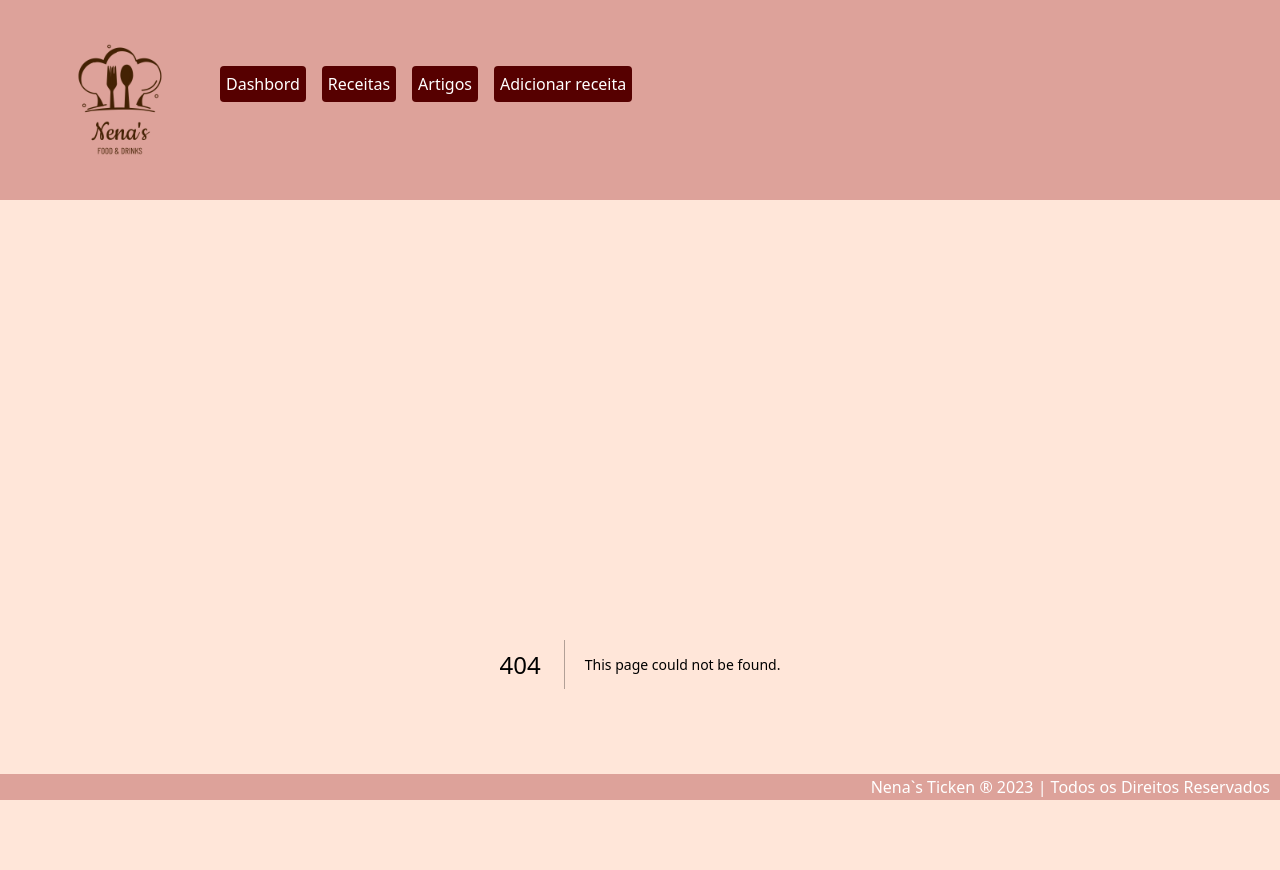
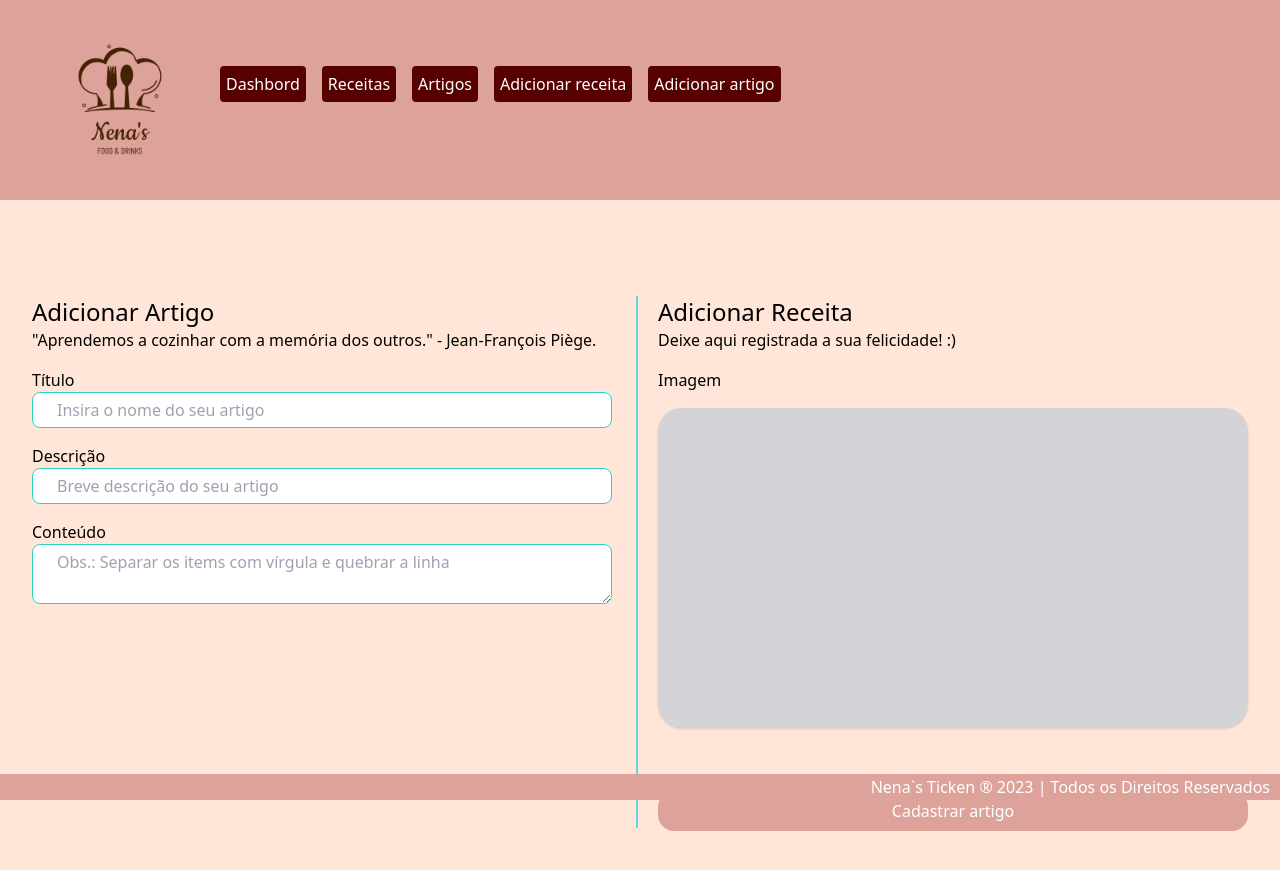
Before and after one commit to SinaraMoura/nenaskitchen, a Next.js app: page /create-article in a window 1280 px wide. Before the commit this address had no page. Shown: the top 870 px of the page. Built offline with nearby package versions, Linux system fonts and the light colour scheme.

Commit message:
implementando página de adicionar artigos

```diff
--- /dev/null
+++ b/src/app/(pages)/create-article/page.tsx
@@ -0,0 +1,114 @@
+'use client';
+import { Input } from "@/app/components/Form/Input";
+import { InputFile } from "@/app/components/Form/InputFile";
+import { useForm } from 'react-hook-form';
+import { categories } from '../../../../public/items.json'
+import { Button } from "@/app/components/Form/Button";
+import { toast } from 'react-toastify';
+import FormData from 'form-data';
+import { api } from '@/app/utils/api';
+
+export default function CreateArticles() {
+    interface IFormProps {
+        title: string;
+        description: string;
+        text: string;
+        date: string;
+        image: File;
+    }
+    const {
+        register,
+        handleSubmit,
+        setValue
+    } = useForm<IFormProps>();
+
+    const onSubmit = async (data: IFormProps) => {
+        console.log("🚀 ~ file: page.tsx:24 ~ onSubmit ~ data:", data)
+        try {
+            const formattedDate = new Date();
+            const formData = new FormData();
+
+            const formattedText = data.text.split('\n')
+
+            formData.append('title', data.title);
+            formData.append('description', data.description);
+            formData.append('te', formattedDate.toISOString());
+            formData.append('image', data.image);
+
+
+            formattedText.forEach((text, index) => {
+                formData.append(`text[${index}]`, text);
+            })
+
+
+            await api.post(`/articles`, formData);
+            toast.success('Artigo adicionado com sucesso!');
+        } catch (error: any) {
+            toast.error(error?.response?.data?.message);
+        }
+
+    }
+    const handleFileChange = (name: any, file: any) => {
+        setValue(name, file);
+    };
+    return (
+        <div className="container m-auto">
+            <form onSubmit={handleSubmit(onSubmit)}>
+                <div className="grid md:grid-cols-2 gap-1 grid-cols-1 p-8">
+                    <div className="mb-4 pr-6 border-r-2 border-[#61D9DE] ">
+                        <div className="mb-4">
+                            <p className="text-blue text-2xl font-medium">
+                                Adicionar Artigo
+                            </p>
+                            <p className=" text-blue text-base font-light">
+                                "Aprendemos a cozinhar com a memória dos outros." - Jean-François Piège.
+                            </p>
+
+                        </div>
+                        <Input
+                            title="Título"
+                            placeholder="Insira o nome do seu artigo"
+                            type="text"
+                            {...register('title')}
+                        />
+
+                        <Input
+                            title="Descrição"
+                            placeholder="Breve descrição do seu artigo"
+                            type="text"
+                            {...register('description')}
+                        />
+
+                        <label className="mb-4 text-blue font-medium">Conteúdo</label>
+                        <textarea
+                            className="w-full px-6 py-[5px] bg-white rounded-lg border border-teal-400"
+                            title="Text"
+                            placeholder="Obs.: Separar os items com vírgula e quebrar a linha"
+                            {...register('text')}
+                        />
+
+                    </div>
+                    <div className=" mb-4 ml-4">
+                        <p className="text-blue text-2xl font-medium">Adicionar Receita</p>
+                        <p className=" text-blue text-base font-light">
+                            Deixe aqui registrada a sua felicidade! :)
+                        </p>
+                        <div className="h-[90%] flex flex-col place-content-between">
+                            <div className="my-4">
+                                <p className="text-blue  text-base font-medium mb-4">Imagem</p>
+
+                                <div className="w-full  h-80 bg-zinc-300 rounded-3xl shadow mb-11">
+                                    <InputFile
+                                        {...register('image')}
+                                        onChange={(e) => handleFileChange('image', e)}
+                                    />
+                                </div>
+                            </div>
+                            <Button title="Cadastrar artigo" />
+                        </div>
+                    </div>
+                </div>
+            </form>
+        </div>
+    )
+}
--- a/src/app/components/Form/Input.tsx
+++ b/src/app/components/Form/Input.tsx
@@ -11,20 +11,7 @@ export const InputBase: ForwardRefRenderFunction<
     HTMLInputElement & HTMLTextAreaElement,
     IInput
 > = ({ placeholder, type, title, className, ...rest }, ref) => {
-    if (type === 'textarea') {
-        return (
-            <div className={`mb-4 text-blue font-medium ${className}`}>
-                <label>{title}</label>
-                <textarea
-                    className={`w-full px-6 py-[5px] bg-white rounded-lg border border-teal-400  `}
-                    placeholder={placeholder}
-                    ref={ref}
-                    rows={5}
 
-                />
-            </div>
-        );
-    }
     return (
         <div className={`mb-4 text-blue font-medium ${className}`}>
             <label>{title}</label>
--- a/src/app/components/NavBar.tsx
+++ b/src/app/components/NavBar.tsx
@@ -34,7 +34,12 @@ export function NavBar() {
                                 path="/create-recipe"
                             />
                         </ul>
-
+                        <ul>
+                            <NavLink
+                                title="Adicionar artigo"
+                                path="/create-article"
+                            />
+                        </ul>
                     </div>
                 </div>
             </div>
```
